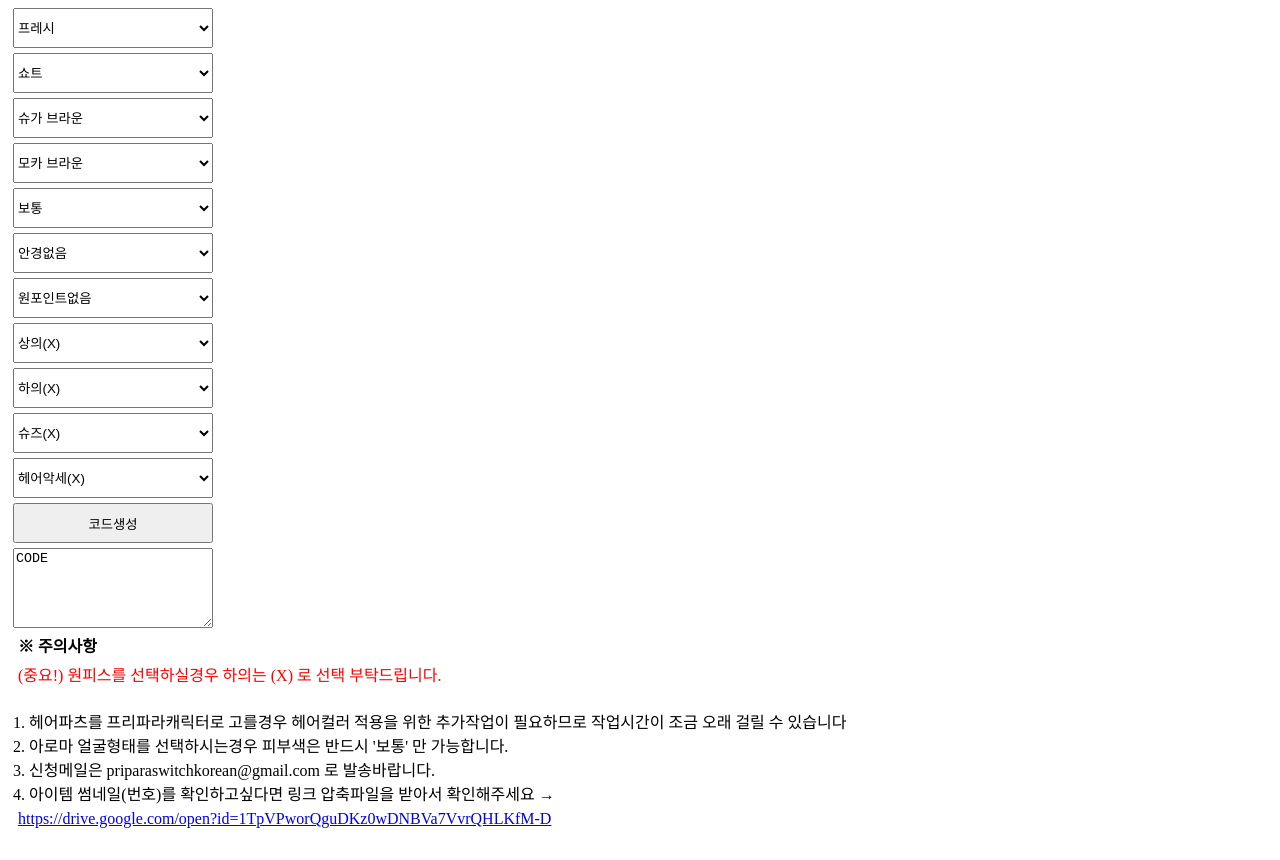
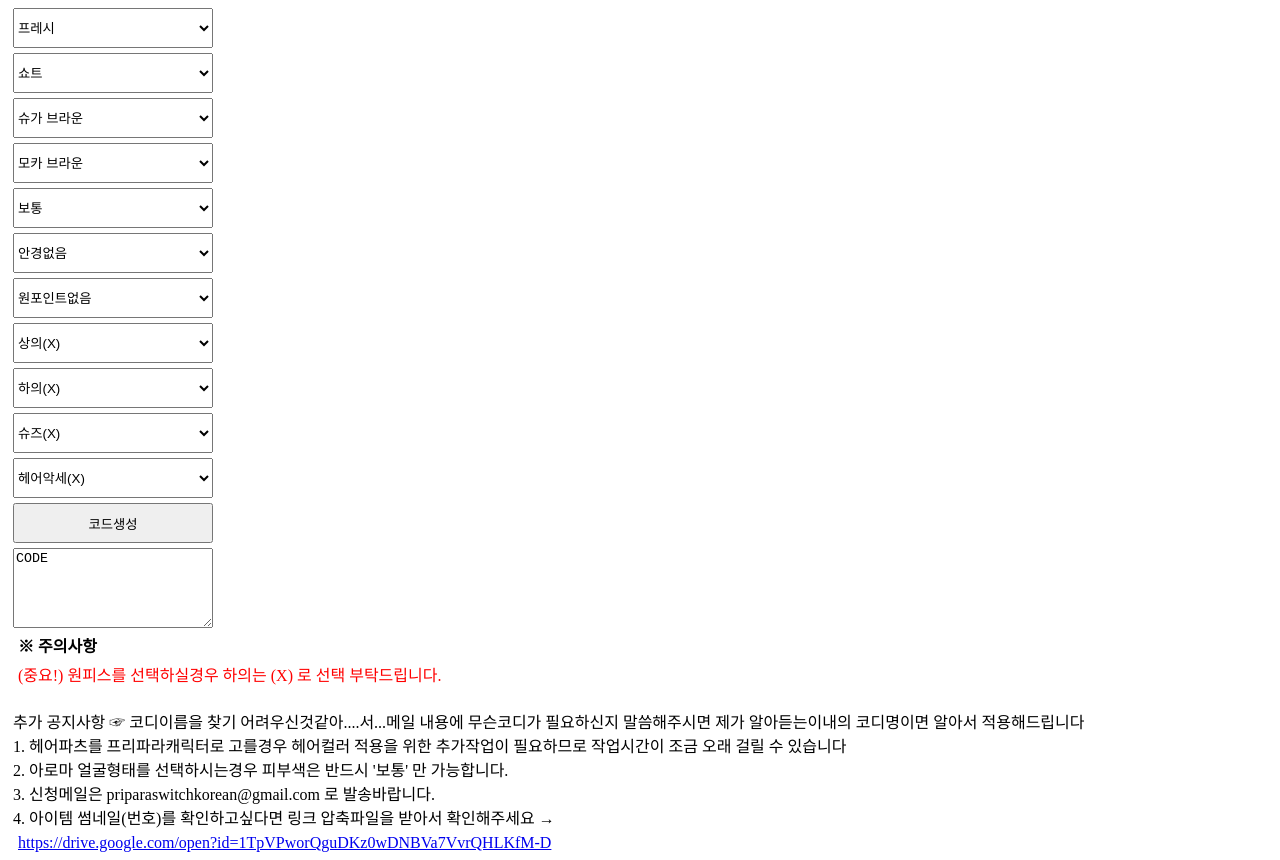
Before and after one commit to priparaSwitch/prismparadise, a plain HTML site: page publicCode.html in a window 1280 px wide. Before the commit the page ends 836 px from the top, so only its background shows below. Drawn offline with Linux system fonts and the light colour scheme.

Commit message:
Add files via upload

```diff
--- a/publicCode.html
+++ b/publicCode.html
@@ -2627,6 +2627,8 @@
 			<h4>※ 주의사항</h4>
 			<font color=FF0000>(중요!) 원피스를 선택하실경우 하의는 (X) 로 선택 부탁드립니다.</font>
 			<br>
+			추가 공지사항 ☞ 코디이름을 찾기 어려우신것같아....서...메일 내용에 무슨코디가 필요하신지 말씀해주시면 제가 알아듣는이내의 코디명이면 알아서 적용해드립니다
+			<br>
 			1. 헤어파츠를 프리파라캐릭터로 고를경우 헤어컬러 적용을 위한 추가작업이 필요하므로 작업시간이 조금 오래 걸릴 수 있습니다
 			<br>
 			2. 아로마 얼굴형태를 선택하시는경우 피부색은 반드시 '보통' 만 가능합니다.
```
